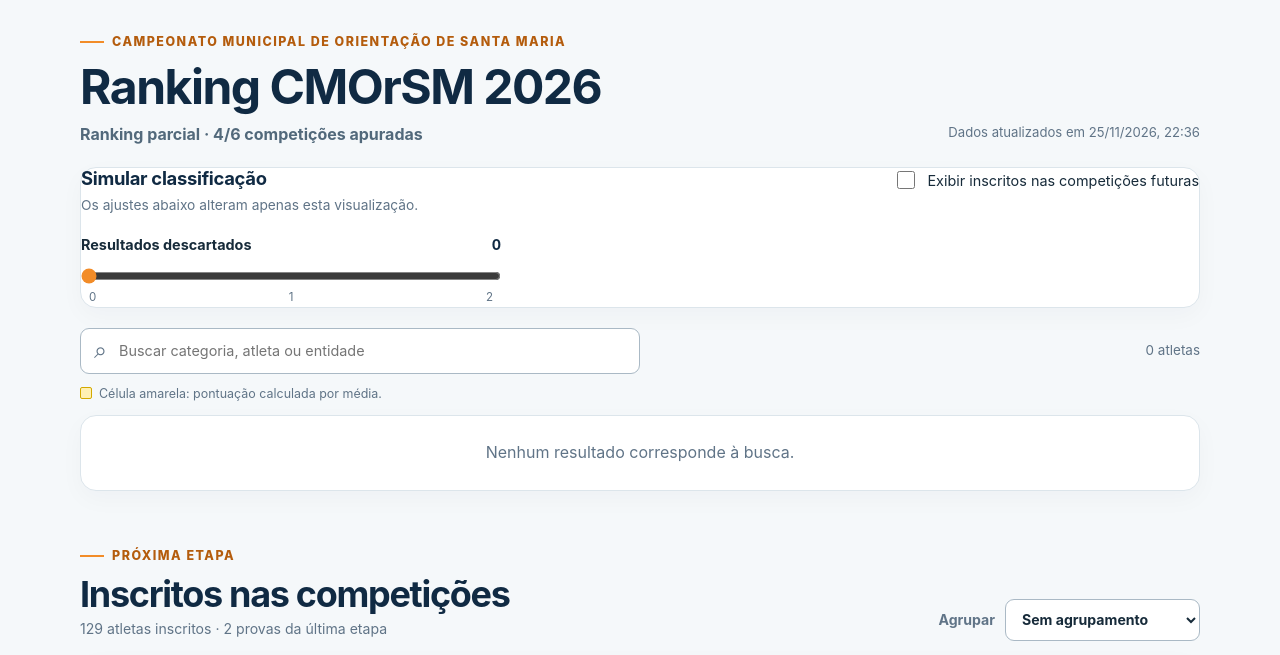
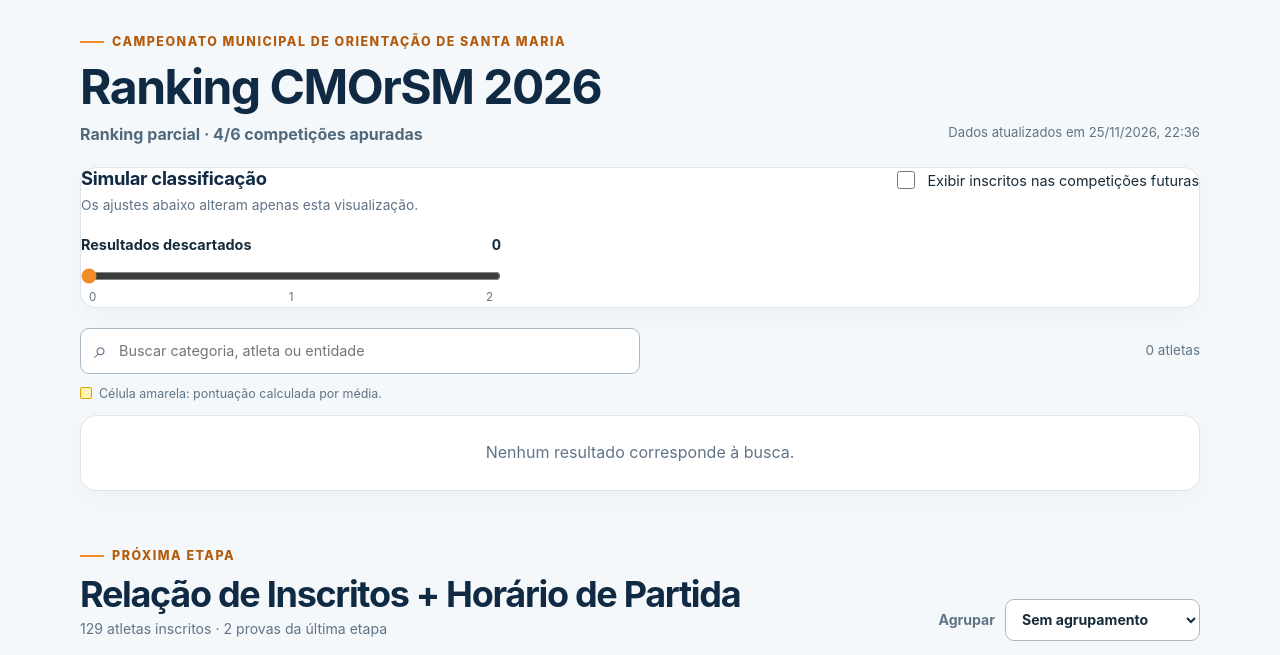
Before and after one commit to oapurador/oapurador-site, a plain HTML site: page ranking.html in a window 1280 px wide. Shown: the part 82-737 px from the top of the page. Drawn offline with Linux system fonts and the light colour scheme.

Commit message:
Update title in registrations section

```diff
--- a/ranking.html
+++ b/ranking.html
@@ -92,7 +92,7 @@
           <div class="registrations-heading">
             <div>
               <p class="eyebrow">Próxima etapa</p>
-              <h2 id="registrations-title">Inscritos nas competições</h2>
+              <h2 id="registrations-title">Relação de Inscritos + Horário de Partida</h2>
               <p id="registrations-summary" class="registrations-summary"></p>
             </div>
             <label class="group-control" for="registration-grouping">
```
